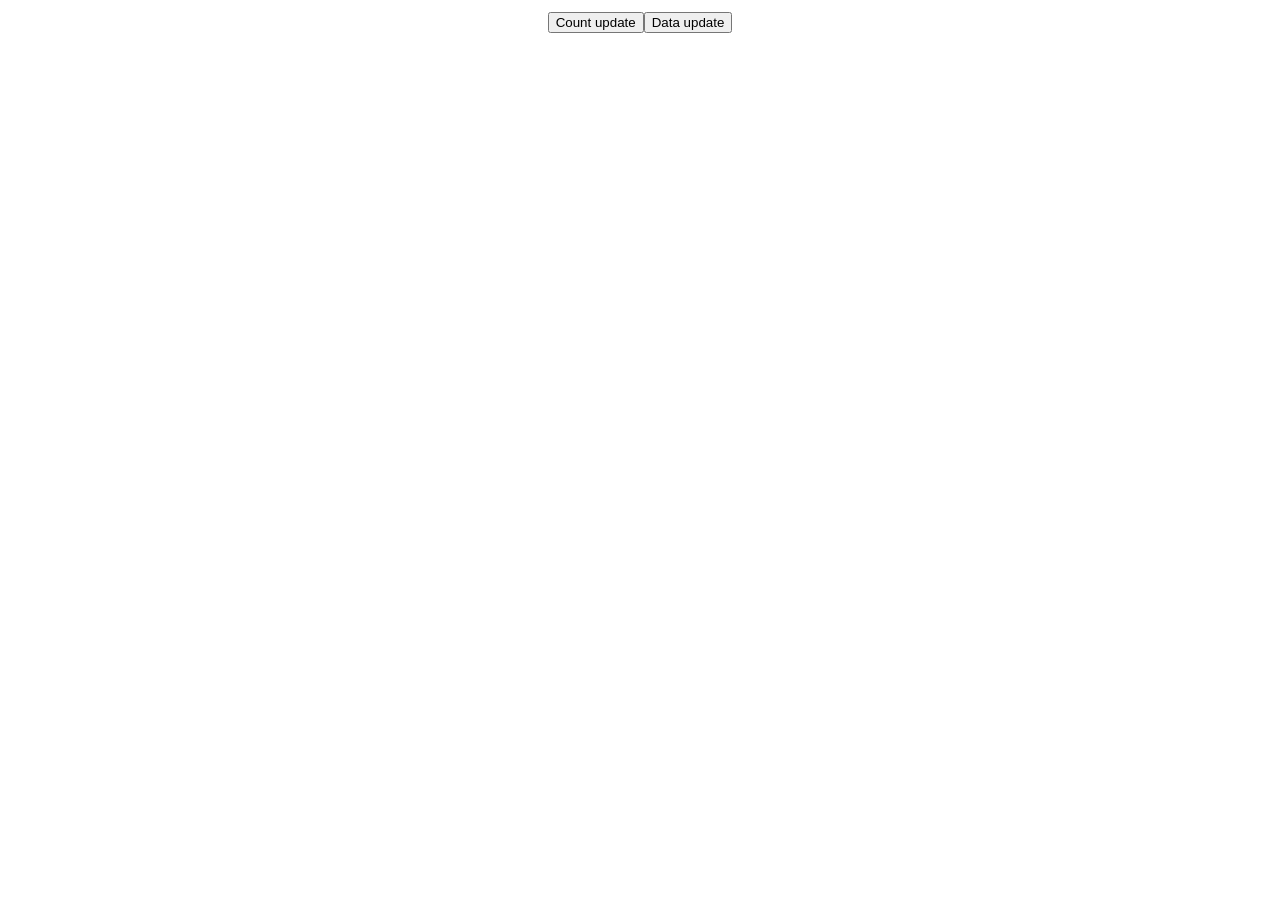
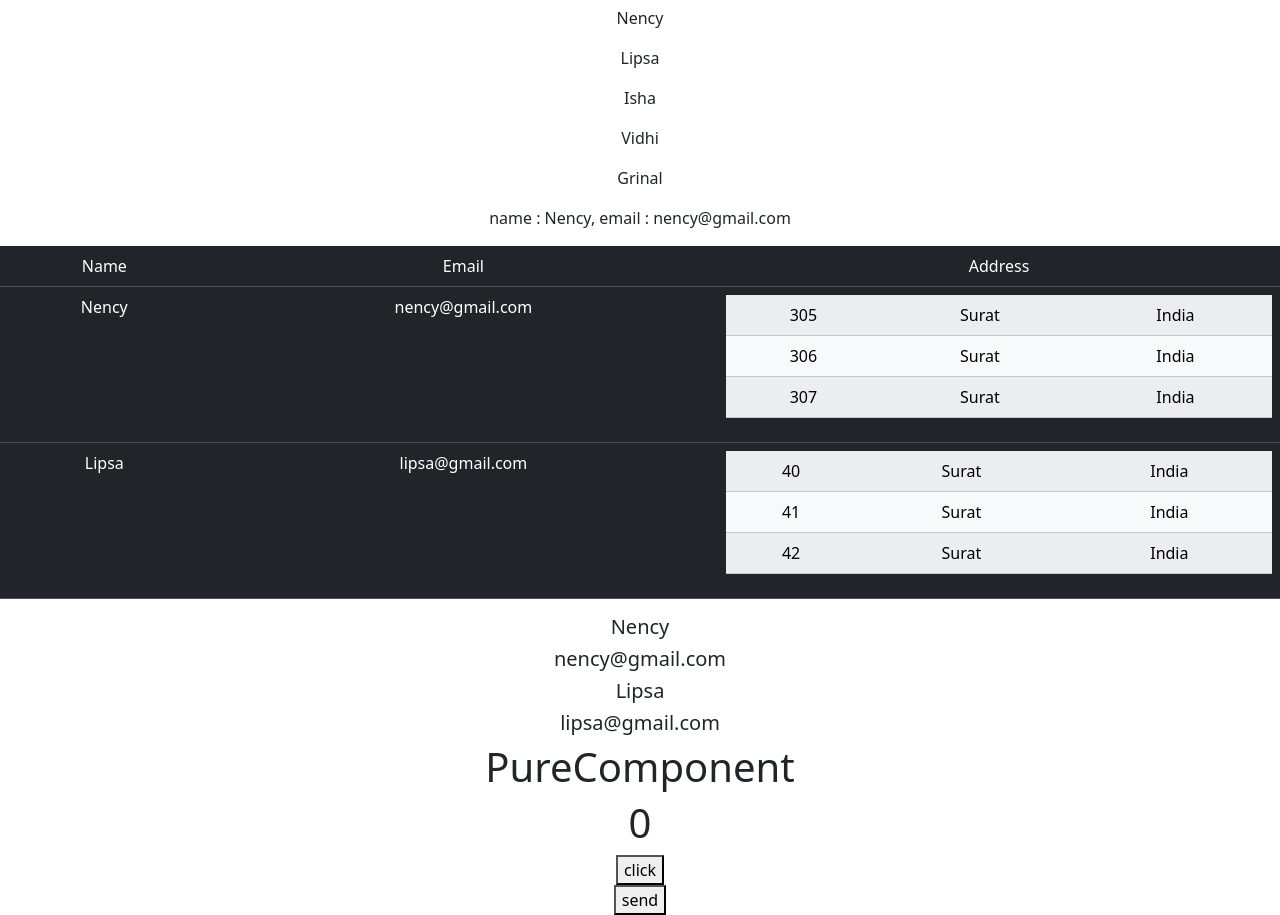
Before and after one commit to Nency-Rabadiya/react_demo, a React (Create React App) app in the folder react_demo/: page / in a window 1280 px wide. Shown: the part 1220-2135 px from the top of the page. Before the commit the page ends 1253 px from the top, so only its background shows below. Built offline with nearby package versions, Linux system fonts and the light colour scheme.

Commit message:
I learned about pure component in class , react array , react style , react bootstrap , reuse component.

```diff
--- a/react_demo/package.json
+++ b/react_demo/package.json
@@ -6,7 +6,9 @@
     "@testing-library/jest-dom": "^5.17.0",
     "@testing-library/react": "^13.4.0",
     "@testing-library/user-event": "^13.5.0",
+    "bootstrap": "^5.3.3",
     "react": "^18.2.0",
+    "react-bootstrap": "^2.10.1",
     "react-dom": "^18.2.0",
     "react-scripts": "5.0.1",
     "web-vitals": "^2.1.4"
--- a/react_demo/src/components/App.js
+++ b/react_demo/src/components/App.js
@@ -14,12 +14,23 @@ import LifeCycle from './LifeCycle.js';
 import HookUseEffect from './HookUseEffect.js';
 import HooksUseEffectWithProps from './HooksUseEffectWithProps.js';
 import React, { useState } from 'react';
+import Style from './Styles.js'
+import ArrayWithList from './ArrayWithList.js'
+import 'bootstrap/dist/css/bootstrap.min.css';
+import NestedListArray from './NestedListArray.js'
+import ReuseComponent from './ReuseComponent.js';
+import SendDataChildToParent from './SendDataChildToParent.js';
+import PureComponentExample from './PureComponentExample.js';
 
 function App() {
   const [data, setData] = useState(0);
   const [count, setCount] = useState(0);
   const getData = () => {
     alert("clicked");
+  }
+
+  function getDataFromChild(data) {
+    alert(data);
   }
   return (
     <div className="App">
@@ -36,9 +47,15 @@ function App() {
       <PropsAsFunctionMember data={getData} />
       <LifeCycle />
       <HookUseEffect />
-      <HooksUseEffectWithProps data={count} count={count} />
+      <HooksUseEffectWithProps data={data} count={count} />
       <button onClick={() => setCount(count + 1)}>Count update</button>
       <button onClick={() => setData(data + 1)}>Data update</button>
+      <Style />
+      <ArrayWithList />
+      <NestedListArray />
+      <ReuseComponent />
+      <PureComponentExample />
+      <SendDataChildToParent data="parent-to-child" alert={getDataFromChild} />
     </div>
   );
 }
--- /dev/null
+++ b/react_demo/src/components/ArrayWithList.js
@@ -0,0 +1,16 @@
+import React from 'react';
+const ArrayWithList = () => {
+  const studentData = ["Nency", "Lipsa", "Isha", "Vidhi", "Grinal"];
+  const studentDetail = [{ name: "Nency", email: "nency@gmail.com" }]
+  return (
+    <>
+      {
+        studentData.map((data, i) => <p key={i}>{data}</p>)
+      }
+      {
+        studentDetail.map((data, i) => <p key={i}>name : {data.name}, email : {data.email}</p>)
+      }
+    </>
+  )
+}
+export default ArrayWithList;
--- a/react_demo/src/components/HooksUseEffectWithProps.js
+++ b/react_demo/src/components/HooksUseEffectWithProps.js
@@ -2,7 +2,7 @@ import React, { useEffect } from 'react';
 
 const HooksUseEffectWithProps = (props) => {
   useEffect(() => {
-    console.log("count is " + props.count);
+    alert("count is " + props.count);
   }, [props.count])
   return (
     <>
--- /dev/null
+++ b/react_demo/src/components/NestedListArray.js
@@ -0,0 +1,59 @@
+import React from 'react';
+import { Table } from 'react-bootstrap';
+
+const NestedListArray = () => {
+  const personDetails = [
+    {
+      name: "Nency", email: "nency@gmail.com", address: [
+        { houseNum: "305", city: "Surat", country: "India" },
+        { houseNum: "306", city: "Surat", country: "India" },
+        { houseNum: "307", city: "Surat", country: "India" }
+      ]
+    },
+    {
+      name: "Lipsa", email: "lipsa@gmail.com", address: [
+        { houseNum: "40", city: "Surat", country: "India" },
+        { houseNum: "41", city: "Surat", country: "India" },
+        { houseNum: "42", city: "Surat", country: "India" },
+      ]
+    }
+  ]
+  return (
+    <>
+      <Table variant='dark' hover >
+        <tbody>
+          <tr>
+            <td>Name</td>
+            <td>Email</td>
+            <td>Address</td>
+          </tr>
+          {
+            personDetails.map((data) =>
+              <tr>
+                <td>{data.name}</td>
+                <td>{data.email}</td>
+                <td>
+                  <Table variant='light' striped>
+                    <tbody>
+                      {
+                        data.address.map((item) =>
+                          <tr>
+                            <td>{item.houseNum}</td>
+                            <td>{item.city}</td>
+                            <td>{item.country}</td>
+                          </tr>
+                        )
+                      }
+                    </tbody>
+                  </Table>
+                </td>
+              </tr>
+            )
+          }
+        </tbody>
+      </Table>
+    </>
+  )
+}
+
+export default NestedListArray;
--- /dev/null
+++ b/react_demo/src/components/PureComponentExample.js
@@ -0,0 +1,21 @@
+import React, { PureComponent } from 'react';
+
+export default class PureComponentExample extends PureComponent {
+  constructor() {
+    super();
+    this.state = { count: 0 }
+  }
+  updateState() {
+    this.setState({ count: this.state.count })
+  }
+  render() {
+    console.log("Rendering")
+    return (
+      <div>
+        <h1>PureComponent</h1>
+        <h1>{this.state.count}</h1>
+        <button onClick={() => this.updateState()}>click</button>
+      </div>
+    )
+  }
+}
--- /dev/null
+++ b/react_demo/src/components/ReuseCompo.js
@@ -0,0 +1,9 @@
+function ReuseCompo(props) {
+  return (
+    <div>
+      <h5>{props.item.name}</h5>
+      <h5>{props.item.email}</h5>
+    </div>
+  )
+}
+export default ReuseCompo;
--- /dev/null
+++ b/react_demo/src/components/ReuseComponent.js
@@ -0,0 +1,18 @@
+import ReuseCompo from "./ReuseCompo";
+
+const ReuseComponent = () => {
+  const user = [
+    { name: "Nency", email: "nency@gmail.com", address: "Surat" },
+    { name: "Lipsa", email: "lipsa@gmail.com", address: "Surat" }
+  ]
+  return (
+    <>
+      {
+        user.map((data) =>
+          <ReuseCompo item={data} />
+        )
+      }
+    </>
+  )
+}
+export default ReuseComponent;
--- /dev/null
+++ b/react_demo/src/components/SendDataChildToParent.js
@@ -0,0 +1,10 @@
+const SendDataChildToParent = (props) => {
+  const send = "Child to parent";
+  return (
+    <>
+      <button onClick={() => props.alert(send)} >send</button>
+    </>
+  )
+}
+
+export default SendDataChildToParent;
--- /dev/null
+++ b/react_demo/src/components/Styles.js
@@ -0,0 +1,12 @@
+import React from 'react';
+import styles from '../style.module.css';
+
+const Style = () => {
+  return (
+    <>
+      <p style={{ backgroundColor: "pink" }}>style1</p>
+      <p className={styles.primary}>style2</p>
+    </>
+  )
+}
+export default Style;
--- /dev/null
+++ b/react_demo/src/style.module.css
@@ -0,0 +1,3 @@
+.primary {
+  background-color: aqua;
+}
```
Also changed, not shown: 1 other file (tests, documents, lock files or other folders).
